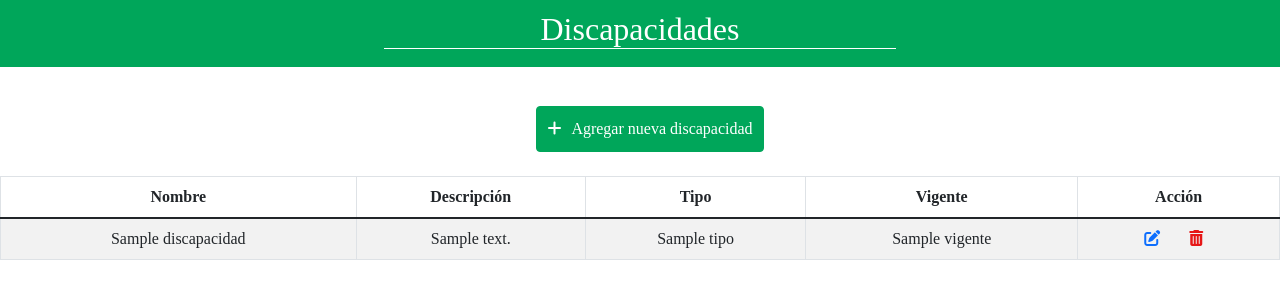
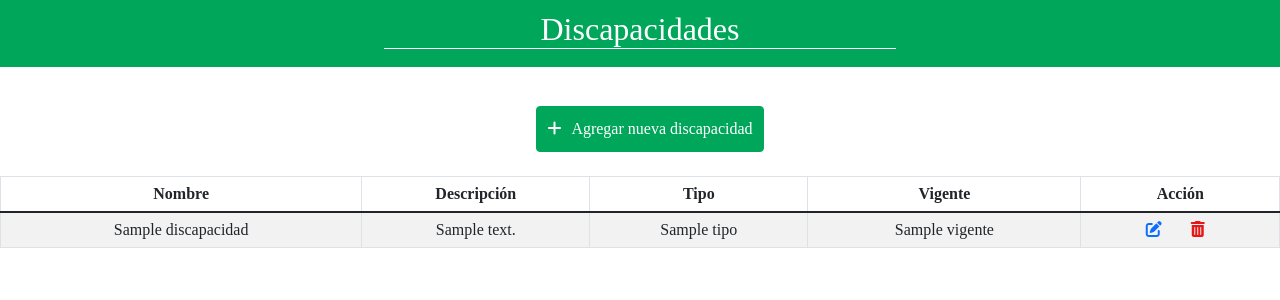
Before and after one commit to telejam/Registro-Unico-de-Discapacidad, a Symfony app: template templates/discapacidad/index.html.twig in a window 1280 px wide. Shown: the part 78-378 px from the top of the page. Run offline with Twig, Linux system fonts and the light colour scheme; the template is opened without the code that fills it: most values are stand-ins (such as "Sample title", 1, 10 or a date in 2020); some libraries are stand-ins or nearby versions.

Commit message:
Mejorar estilos de las tablas

```diff
--- a/public/css/formPersona_styles.css
+++ b/public/css/formPersona_styles.css
@@ -33,3 +33,7 @@ form button{
     margin-left: auto;
 
 }
+
+.table>:not(caption)>*>* {
+    padding: 5px 5px 5px 5px;
+}
```
